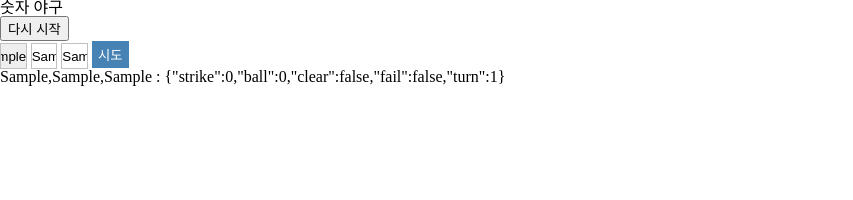
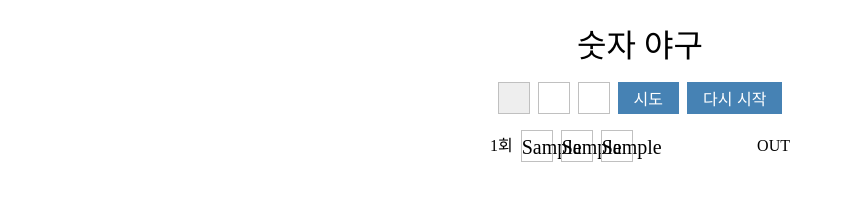
Before and after one commit to fds9/fds-hackathon-example, a website built with Parcel: page src/bulls-and-cows/index.html in a window 1280 px wide. Both pictures are taken after typing "Sample", "Sample", "Sample" into the empty fields and a click on the button "시도". Shown: the whole page, without its empty margins (0-853 px from the left). Built offline with nearby package versions, Linux system fonts and the light colour scheme.

Commit message:
숫자야구 CSS

```diff
--- a/src/bulls-and-cows/index.css
+++ b/src/bulls-and-cows/index.css
@@ -1,17 +1,39 @@
+html, body {
+  font-family: sans-serif;
+}
+
 * {
   box-sizing: border-box;
 }
 
+.main {
+  width: 300px;
+  margin: 30px auto;
+}
+
+.main__title {
+  text-align: center;
+  font-size: 2em;
+}
+
+.input-box {
+  display: flex;
+  justify-content: center;
+  margin-top: 20px;
+}
+
 .input-box__digit {
-  width: 2em;
-  height: 2em;
+  width: 2rem;
+  height: 2rem;
   text-align: center;
   padding: 0;
-  line-height: 2em;
+  line-height: 2rem;
+  font-size: 20px;
   vertical-align: middle;
   border: 1px solid silver;
   outline: none;
   caret-color: transparent;
+  margin-right: 0.5rem;
 }
 
 .input-box__digit:focus {
@@ -19,15 +41,52 @@
   /* outline: steelblue auto 2px; */
 }
 
-.input-box__try {
+.input-box__try, .input-box__reset {
   display: inline-block;
-  height: 2em;
+  height: 2rem;
+  font-size: 1rem;
+  padding: 0 1rem;
   border: none;
   background-color: steelblue;
   color: white;
   outline: none;
 }
 
-.input-box__try:focus {
+.input-box__try {
+  margin-right: 0.5rem;
+}
+
+.input-box__try:focus, .input-box__reset:focus {
   background-color: skyblue;
 }
+
+.turn-list__turn-item {
+  display: flex;
+  justify-content: space-between;
+  align-items: center;
+  margin-top: 1rem;
+}
+
+.turn-item__turn-digits {
+  display: flex;
+  align-items: center;
+}
+
+.turn-digits__digit {
+  /* FIXME: .input-box__digit 중복 */
+  width: 2rem;
+  height: 2rem;
+  text-align: center;
+  padding: 0;
+  line-height: 2rem;
+  font-size: 20px;
+  vertical-align: middle;
+  border: 1px solid silver;
+  outline: none;
+  caret-color: transparent;
+  margin-left: 0.5rem;
+}
+
+.answer {
+  margin-top: 1rem;
+}
--- a/src/bulls-and-cows/index.html
+++ b/src/bulls-and-cows/index.html
@@ -10,13 +10,13 @@
 </head>
 <body>
   <div class="main">
-    <h1>숫자 야구</h1>
-    <button class="reset-button">다시 시작</button>
+    <h1 class="main__title">숫자 야구</h1>
     <form class="input-box">
       <input class="input-box__digit" type="text">
       <input class="input-box__digit" type="text">
       <input class="input-box__digit" type="text">
       <button class="input-box__try">시도</button>
+      <button class="input-box__reset">다시 시작</button>
     </form>
     <div class="turn-list"></div>
     <div class="answer"></div>
--- a/src/bulls-and-cows/index.js
+++ b/src/bulls-and-cows/index.js
@@ -4,10 +4,44 @@ const inputBoxEl = document.querySelector('.input-box');
 const tryButtonEl = document.querySelector('.input-box__try');
 const digitInputEls = document.querySelectorAll('.input-box__digit');
 const turnListEl = document.querySelector('.turn-list');
-const resetButtonEl = document.querySelector('.reset-button');
+const resetButtonEl = document.querySelector('.input-box__reset');
 const answerEl = document.querySelector('.answer');
 
 let game = new BullsAndCows();
+
+function appendTurnResult({digits, strike, ball, turn}) {
+  const itemEl = document.createElement('div');
+  itemEl.classList.add('turn-list__turn-item');
+
+  const digitsEl = document.createElement('div');
+  digitsEl.classList.add('turn-item__turn-digits');
+
+  const turnNumEl = document.createElement('div');
+  turnNumEl.classList.add('tur-item__num');
+  turnNumEl.textContent = `${turn}회`;
+  digitsEl.appendChild(turnNumEl);
+
+  digits.forEach(d => {
+    const digitEl = document.createElement('div');
+    digitEl.classList.add('turn-digits__digit');
+    digitEl.textContent = d;
+    digitsEl.appendChild(digitEl);
+  })
+
+  itemEl.appendChild(digitsEl);
+
+  const resultEl = document.createElement('div');
+  resultEl.classList.add('turn-item__turn-result');
+  const resultText = (
+    strike === 0 && ball === 0 ?
+    'OUT' :
+    `${ball}B ${strike}S`
+  );
+  resultEl.textContent = resultText;
+  itemEl.appendChild(resultEl);
+
+  turnListEl.appendChild(itemEl);
+}
 
 digitInputEls.forEach((el, index) => {
   el.addEventListener('keypress', e => {
@@ -29,14 +63,24 @@ inputBoxEl.addEventListener('submit', e => {
   e.preventDefault();
   const digits = Array.from(digitInputEls).map(el => el.value);
   const turnResultEl = document.createElement('div');
-  const turnResult = game.nextTurn(digits);
-  turnResultEl.textContent = digits.join() + ' : ' + JSON.stringify(turnResult); // FIXME
-  turnListEl.appendChild(turnResultEl);
+  const turnResult = {
+    digits,
+    ...game.nextTurn(digits)
+  };
+  appendTurnResult(turnResult);
   if (turnResult.clear || turnResult.fail) {
-    answerEl.textContent = game._answerDigits.join();
+    const answer = game._answerDigits.join(', ');
+    answerEl.textContent = (
+      turnResult.clear ?
+      `정답을 맞추셨습니다: ${answer}` :
+      `정답은 ${answer} 입니다.`
+    );
     tryButtonEl.setAttribute('disabled', '');
     resetButtonEl.focus();
   } else {
+    digitInputEls.forEach(el => {
+      el.value = '';
+    });
     digitInputEls[0].focus();
   }
 });
```
